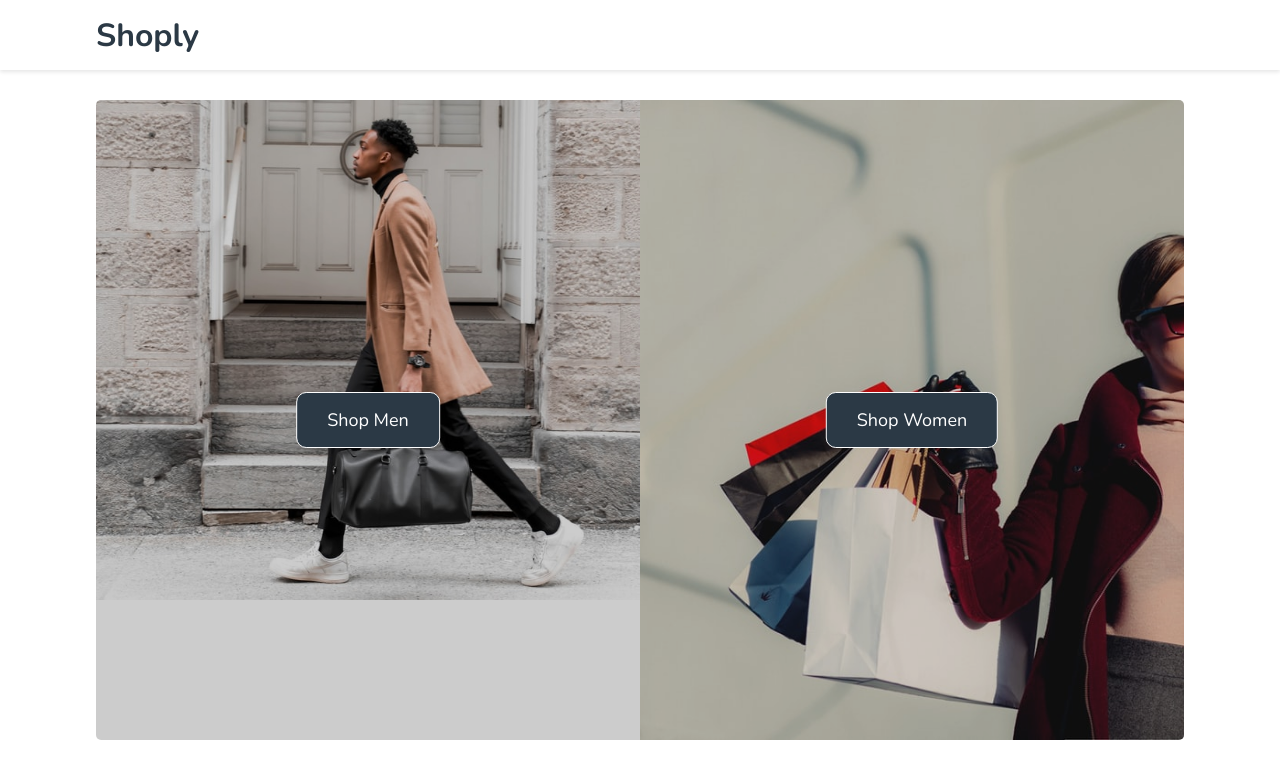
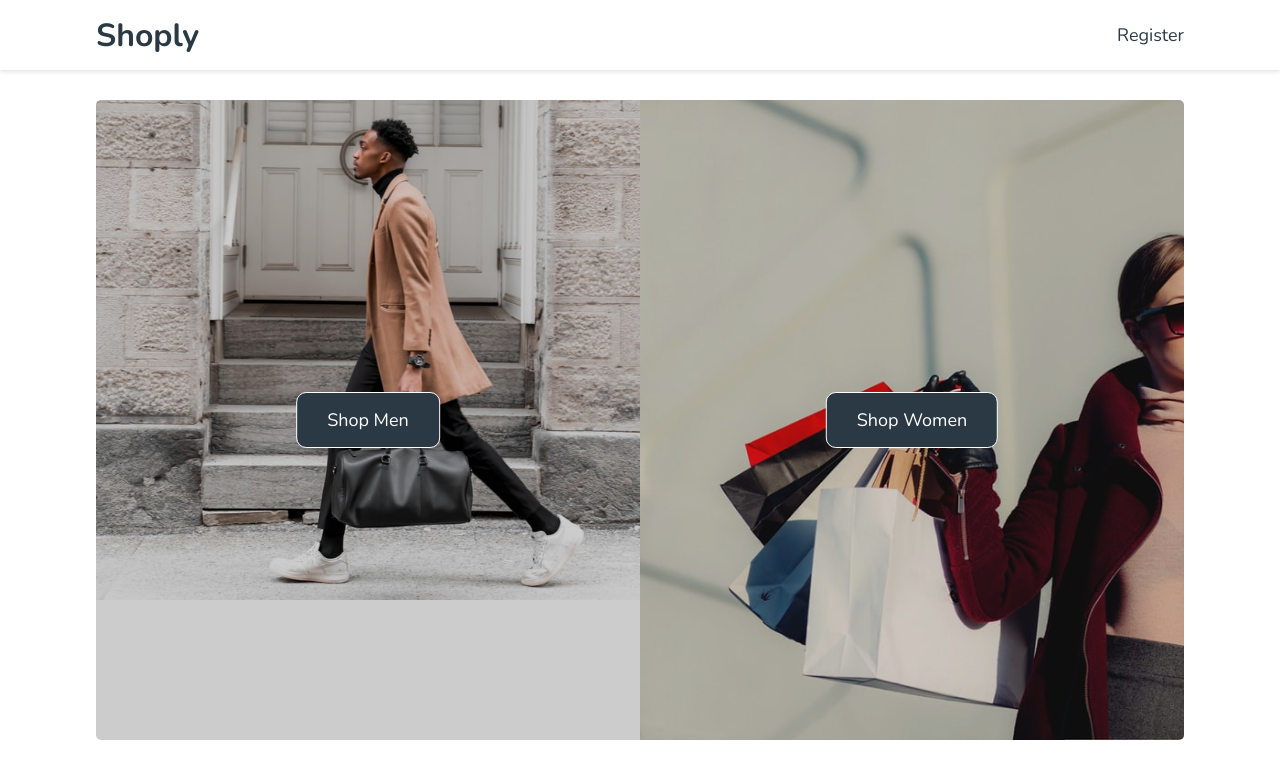
Before and after one commit to NightClover-code/basic-eCommerce-website, a React (Create React App) app: page / in a window 1280 px wide. Shown: the top 778 px of the page. Built offline with nearby package versions, Linux system fonts and the light colour scheme.

Commit message:
added registration links

```diff
--- a/src/components/App/default.scss
+++ b/src/components/App/default.scss
@@ -2,7 +2,7 @@
 @import './variables';
 @import '../Header/header';
 @import '../Directory/directory';
-@import '../Registration/registration';
+@import '../../pages/Registration/registration';
 html,
 body {
   height: 100%;
--- a/src/components/Header/_header.scss
+++ b/src/components/Header/_header.scss
@@ -1,4 +1,10 @@
-@import '../App/variables';
+//mixins
+@mixin flexBoxSpaceBetween {
+  display: flex;
+  align-items: center;
+  justify-content: space-between;
+}
+//header
 header {
   box-shadow: 0 2px 4px 0 rgba(0, 0, 0, 0.1);
   height: 70px;
@@ -8,8 +14,24 @@ header {
     width: 85%;
     margin: auto;
     overflow: hidden;
-    h1 {
-      color: $dark-blue;
+    @include flexBoxSpaceBetween();
+    .logo__container {
+      a {
+        text-decoration: none;
+        h1 {
+          color: $dark-blue;
+        }
+      }
+    }
+    .registration {
+      .registration__list {
+        list-style: none;
+        li a {
+          text-decoration: none;
+          color: $dark-blue;
+          font-size: 18px;
+        }
+      }
     }
   }
 }
--- a/src/components/Header/index.tsx
+++ b/src/components/Header/index.tsx
@@ -1,9 +1,22 @@
+import { Link } from 'react-router-dom';
+
 const Header: React.FC = () => {
   return (
     <header>
       <div className="container">
         <div className="logo__container">
-          <h1>Shoply</h1>
+          <Link to="/" className="logo__link">
+            <h1>Shoply</h1>
+          </Link>
+        </div>
+        <div className="registration">
+          <ul className="registration__list">
+            <li>
+              <Link to="/registration" className="registration__link">
+                Register
+              </Link>
+            </li>
+          </ul>
         </div>
       </div>
     </header>
--- a/src/styles/css/default.css
+++ b/src/styles/css/default.css
@@ -15,10 +15,33 @@ header .container {
   width: 85%;
   margin: auto;
   overflow: hidden;
+  display: -webkit-box;
+  display: -ms-flexbox;
+  display: flex;
+  -webkit-box-align: center;
+      -ms-flex-align: center;
+          align-items: center;
+  -webkit-box-pack: justify;
+      -ms-flex-pack: justify;
+          justify-content: space-between;
 }
 
-header .container h1 {
+header .container .logo__container a {
+  text-decoration: none;
+}
+
+header .container .logo__container a h1 {
   color: #2b3945;
+}
+
+header .container .registration .registration__list {
+  list-style: none;
+}
+
+header .container .registration .registration__list li a {
+  text-decoration: none;
+  color: #2b3945;
+  font-size: 18px;
 }
 
 .directory {
```
Also changed, not shown: 1 other file (tests, documents, lock files or other folders).
